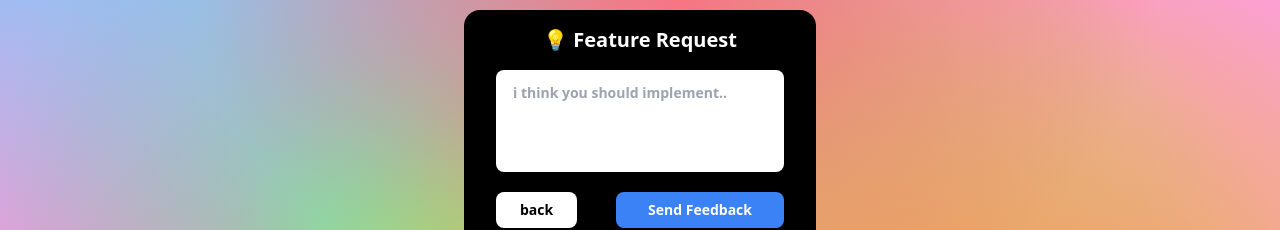
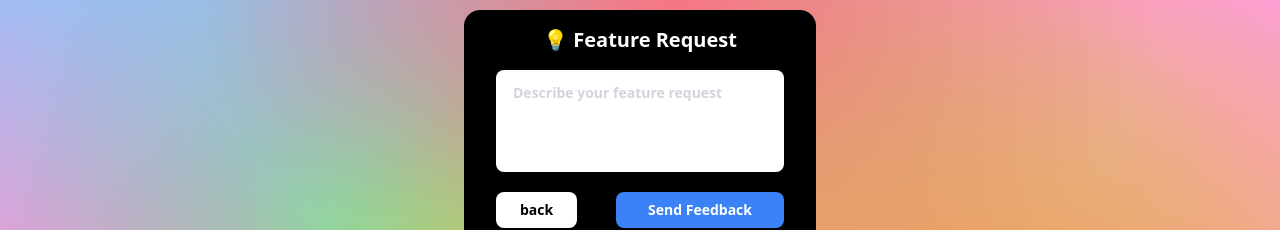
Before and after one commit to ramezj/astralics, a Next.js app in the folder client/: page / in a window 1280 px wide. Both pictures are taken after a click on the element "Feature Request". Shown: the part 318-548 px from the top of the page. Built offline with nearby package versions, Linux system fonts and the light colour scheme; no server answers.

Commit message:
placeholder text changed

```diff
--- a/client/components/mvp/index.js
+++ b/client/components/mvp/index.js
@@ -11,13 +11,13 @@ export default function Mvp(props) {
     const featureRequestClick = (e) => {
         e.preventDefault();
         setTitle('💡 Feature Request');
-        setPlaceholder('i think you should implement..')
+        setPlaceholder('Describe your feature request')
         setStep(step+1);
     }
     const bugReportClick = (e) => {
         e.preventDefault();
         setTitle('🐛 Bug Report');
-        setPlaceholder('this is not working on my device..')
+        setPlaceholder('Describe the bug')
         setStep(step+1);
     }
     return (
@@ -50,7 +50,7 @@ export default function Mvp(props) {
                         <h1 className="font-bold text-white text-xl -mt-4 mb-4 flex float-left">{title}</h1>
                         </center>
                     </div>
-                <textarea value={data} onChange={((e) => {setData(e.target.value)})} rows={3} className='resize-none bg-white text-black placeholder-gray-400 font-bold rounded-lg w-full textarea focus:outline-none' placeholder={placeholder}></textarea>
+                <textarea value={data} onChange={((e) => {setData(e.target.value)})} rows={3} className='resize-none bg-white text-black placeholder-gray-300 font-bold rounded-lg w-full textarea focus:outline-none' placeholder={placeholder}></textarea>
                 </center>
                 <div className='mt-[0.35rem]'>
                 <button onClick={(() => {setStep(step-1)})}
```
